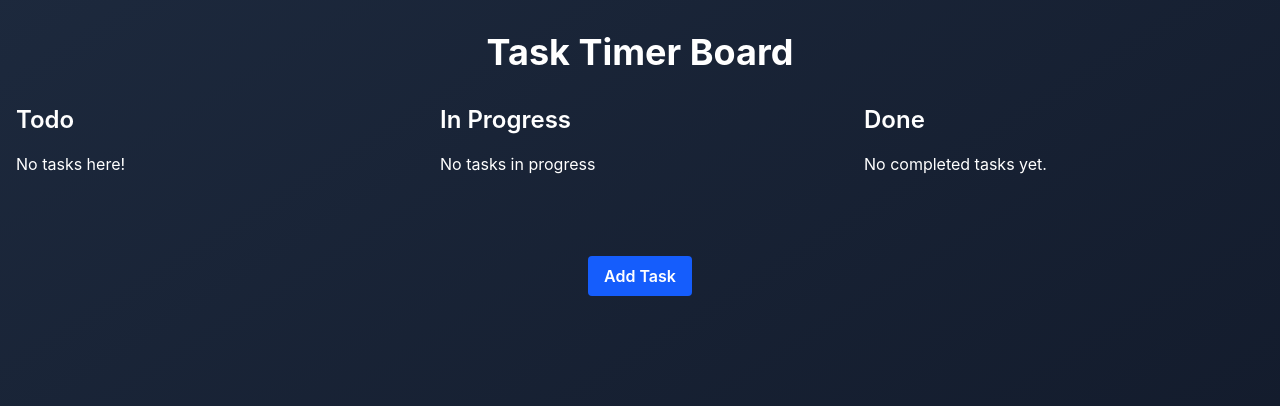
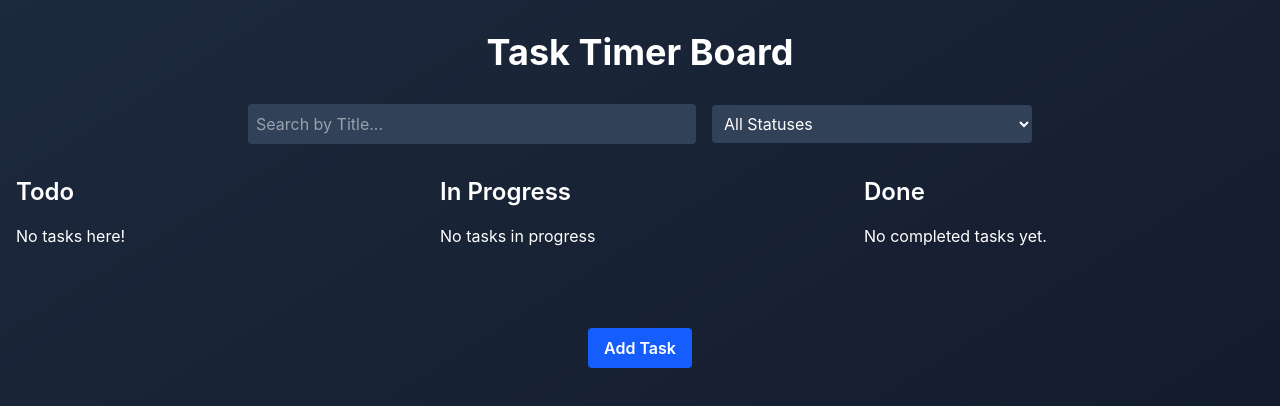
Before and after one commit to BRIJESH2403/task-timer-board, a React (Vite) app: page / in a window 1280 px wide. Shown: the top 406 px of the page. Built offline with nearby package versions, Linux system fonts and the light colour scheme.

Commit message:
search box add

```diff
--- a/src/App.jsx
+++ b/src/App.jsx
@@ -6,6 +6,12 @@ import Done from "./components/Done";
 
 const App = () => {
   const [tasks, setTasks] = useState([]);
+
+  // Search text for title
+  const [searchText, setSearchText] = useState("");
+
+  // Status filter: "all", "todo", "in-progress", "done"
+  const [statusFilter, setStatusFilter] = useState("all");
 
   const addTask = (task) => {
     setTasks((prev) => [...prev, task]);
@@ -41,7 +47,6 @@ const App = () => {
     setTasks((prev) => prev.filter((task) => task.id !== id));
   };
 
-
   useEffect(() => {
     const interval = setInterval(() => {
       setTasks((prev) =>
@@ -55,8 +60,7 @@ const App = () => {
               ...task,
               remainingTime: task.remainingTime - 1,
             };
-          }
-          else if (
+          } else if (
             task.status === "in-progress" &&
             task.remainingTime === 0 &&
             task.isRunning
@@ -75,13 +79,49 @@ const App = () => {
     return () => clearInterval(interval);
   }, []);
 
-  const todoTasks = tasks.filter((task) => task.status === "todo");
-  const inProgressTasks = tasks.filter((task) => task.status === "in-progress");
-  const doneTasks = tasks.filter((task) => task.status === "done");
+  // Filter tasks based on searchText and statusFilter
+  const filteredTasks = tasks.filter((task) => {
+    const matchesTitle = task.title
+      .toLowerCase()
+      .includes(searchText.toLowerCase());
+
+    const matchesStatus =
+      statusFilter === "all" ? true : task.status === statusFilter;
+
+    return matchesTitle && matchesStatus;
+  });
+
+  // Separate filtered tasks by status for passing to components
+  const todoTasks = filteredTasks.filter((task) => task.status === "todo");
+  const inProgressTasks = filteredTasks.filter(
+    (task) => task.status === "in-progress"
+  );
+  const doneTasks = filteredTasks.filter((task) => task.status === "done");
 
   return (
     <div className="min-h-screen bg-gradient-to-br from-slate-800 to-gray-900 text-white px-4 py-8">
       <h1 className="text-4xl font-bold text-center mb-8">Task Timer Board</h1>
+
+      {/* Filter/Search bar */}
+      <div className="flex flex-col md:flex-row justify-center items-center gap-4 mb-8">
+        <input
+          type="text"
+          placeholder="Search by Title..."
+          value={searchText}
+          onChange={(e) => setSearchText(e.target.value)}
+          className="p-2 rounded bg-slate-700 text-white outline-none w-full max-w-md"
+        />
+        <select
+          value={statusFilter}
+          onChange={(e) => setStatusFilter(e.target.value)}
+          className="p-2 rounded bg-slate-700 text-white outline-none w-full max-w-xs"
+        >
+          <option value="all">All Statuses</option>
+          <option value="todo">Todo</option>
+          <option value="in-progress">In Progress</option>
+          <option value="done">Done</option>
+        </select>
+      </div>
 
       <div className="grid grid-cols-1 md:grid-cols-3 gap-6">
         <TodoList tasks={todoTasks} startTask={startTask} />
```
